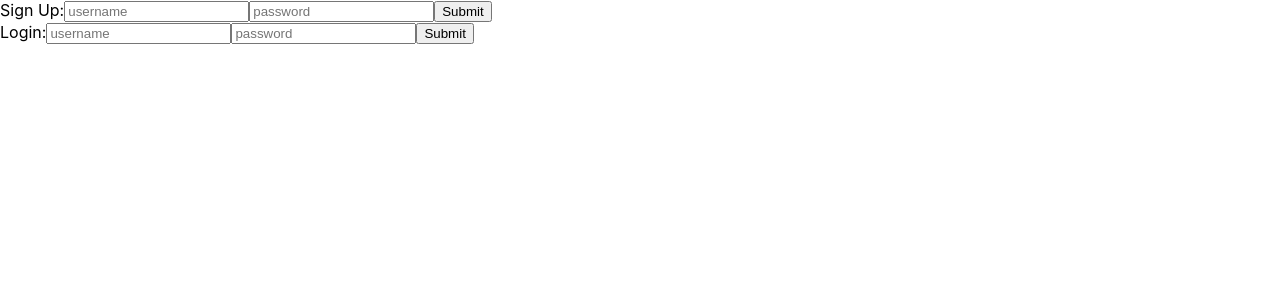
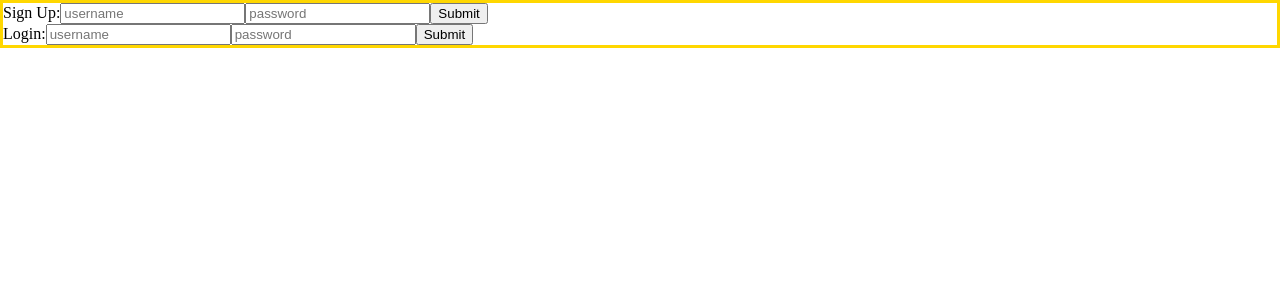
Before and after one commit to nateweis/nwm-front, a React (Create React App) app: page /otherusers in a window 1280 px wide. Shown: the top 300 px of the page. Built offline with nearby package versions, Linux system fonts and the light colour scheme; no server answers.

Commit message:
reajusted components, got rid of nav

```diff
--- a/src/App.js
+++ b/src/App.js
@@ -2,7 +2,7 @@ import React, { Component } from 'react';
 import io from 'socket.io-client'
 import SignUp from './components/SignUp'
 import Login from './components/Login'
-import Nav from './components/Nav'
+import AllChats from './components/AllChats'
 
 class App extends Component {
   constructor(props){
@@ -179,7 +179,7 @@ class App extends Component {
   render() {
     return (
       <div className="">
-      {this.state.logedin? <Nav getContacts={this.getContacts}
+      {this.state.logedin? <AllChats getContacts={this.getContacts}
       changeRoom={this.changeRoom} getChats={this.getChats}
         friends={this.state.friends} chats={this.state.chats}
         messages={this.state.messages} socket={this.newMessage}
--- a/src/components/AllChats.js
+++ b/src/components/AllChats.js
@@ -1,5 +1,7 @@
 import React, {Component} from 'react';
 import Messages from './Messages'
+import FindUsers from './FindUsers'
+import NewChat from './NewChat'
 
 class AllChats extends Component {
   constructor(props) {
@@ -28,6 +30,26 @@ class AllChats extends Component {
       }
     })
   }
+
+  // logout
+  logout = () => {
+    fetch('http://localhost:3000/sessions',{
+      method:'DELETE',
+      credentials: 'include'
+    })
+    .then((res) => {
+      res.json()
+      .then((data) => {
+        console.log(data);
+        this.props.logedin()
+        this.props.removeState()
+      })
+      .catch((err) => {
+        console.log(err);
+      })
+    })
+  }
+
 
   // 3 methods for changing state arrays
   removeOneMessage = (arr,index) => {
@@ -75,11 +97,18 @@ class AllChats extends Component {
 
   componentDidMount(){
     this.props.getContacts()
+  }
 
-  }
   render(){
     return(
       <div>
+      <NewChat
+        getChats={this.props.getChats}
+        getContacts={this.props.getContacts}
+        friends={this.props.friends}
+        id={this.props.currentUser.id}
+      />
+      <span onClick={this.logout}> Logout </span>
       <h2>Chat Rooms</h2>
         {this.state.chats? this.state.chats.map((chat,index) => {
           return(
@@ -88,6 +117,9 @@ class AllChats extends Component {
             </span>
           )
         }): "Loading....."}
+
+        <FindUsers addToArr={this.props.addToArr}
+        currentUser={this.props.currentUser}/>
 
         <h2>Private Message</h2>
         {this.props.friends? this.props.friends.map((friend,index) => {
--- a/src/components/FindUsers.js
+++ b/src/components/FindUsers.js
@@ -50,6 +50,10 @@ class FindUsers extends Component {
     })
   }
 
+  closeUsers = () => {
+    this.setState({users:false})
+  }
+
 
   render(){
     return(
@@ -62,6 +66,9 @@ class FindUsers extends Component {
         <input type="submit"/>
       </form>
       {this.state.users? <span>
+          <span onClick={this.closeUsers}>
+          Close
+          </span>
           {this.state.users.info.map((user,index) => {
             return(
               <span key={index}>
--- a/src/components/Nav.js
+++ b/src/components/Nav.js
@@ -1,7 +1,7 @@
 import React, {Component} from 'react'
 import {BrowserRouter, Route, Switch, NavLink} from 'react-router-dom'
-import FindUsers from './FindUsers'
-import Contacts from './Contacts'
+// import FindUsers from './FindUsers'
+// import Contacts from './Contacts'
 import NewChat from './NewChat'
 import AllChats from './AllChats'
 
@@ -41,22 +41,24 @@ class Nav extends Component {
     return(
       <BrowserRouter>
         <div>
-          <NavLink to="/otherusers"> Find Users </NavLink>
-          <NavLink to="/contacts"> Contacts </NavLink>
+          {/*<NavLink to="/otherusers"> Find Users </NavLink>*/}
+
+          {/*<NavLink to="/contacts"> Contacts </NavLink>*/}
+
           <NavLink to="/newchat"> New Chat </NavLink>
 
           <span onClick={this.logout}> Logout </span>
 
           <Switch>
-            <Route exact path='/otherusers' render={
-              ()=> <FindUsers addToArr={this.props.addToArr}
-              currentUser={this.props.currentUser}/>}/>
+              {/*<Route exact path='/otherusers' render={
+                ()=> <FindUsers addToArr={this.props.addToArr}
+                currentUser={this.props.currentUser}/>}/>*/}
 
-            <Route exact path='/contacts'
-            render={()=> <Contacts
-              getContacts={this.props.getContacts}
-              friends={this.props.friends}
-            />}/>
+              {/*<Route exact path='/contacts'
+              render={()=> <Contacts
+                friends={this.props.friends}
+              />}/>*/}
+
 
             <Route exact path='/newchat' render={() =>
               <NewChat
@@ -71,6 +73,7 @@ class Nav extends Component {
 
           </Switch>
           <AllChats
+            addToArr={this.props.addToArr}
             currentUser={this.props.currentUser}
             messages={this.props.messages}
             socket={this.props.socket}
--- a/src/index.css
+++ b/src/index.css
@@ -1,14 +1,9 @@
-body {
+html,body{
   margin: 0;
   padding: 0;
-  font-family: -apple-system, BlinkMacSystemFont, "Segoe UI", "Roboto", "Oxygen",
-    "Ubuntu", "Cantarell", "Fira Sans", "Droid Sans", "Helvetica Neue",
-    sans-serif;
-  -webkit-font-smoothing: antialiased;
-  -moz-osx-font-smoothing: grayscale;
+  height: 100%;
+  width:100%;
 }
-
-code {
-  font-family: source-code-pro, Menlo, Monaco, Consolas, "Courier New",
-    monospace;
+div{
+  border: 1px solid gold;
 }
```
